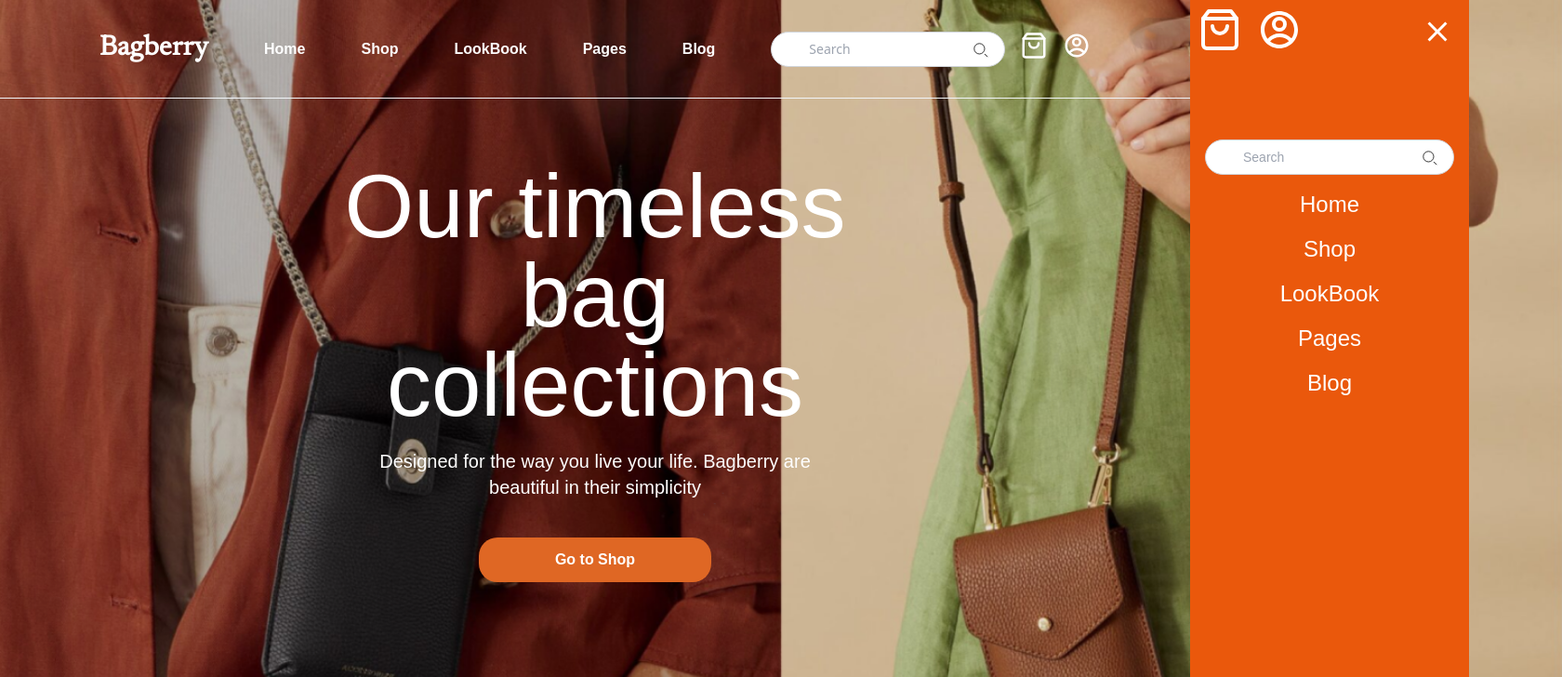
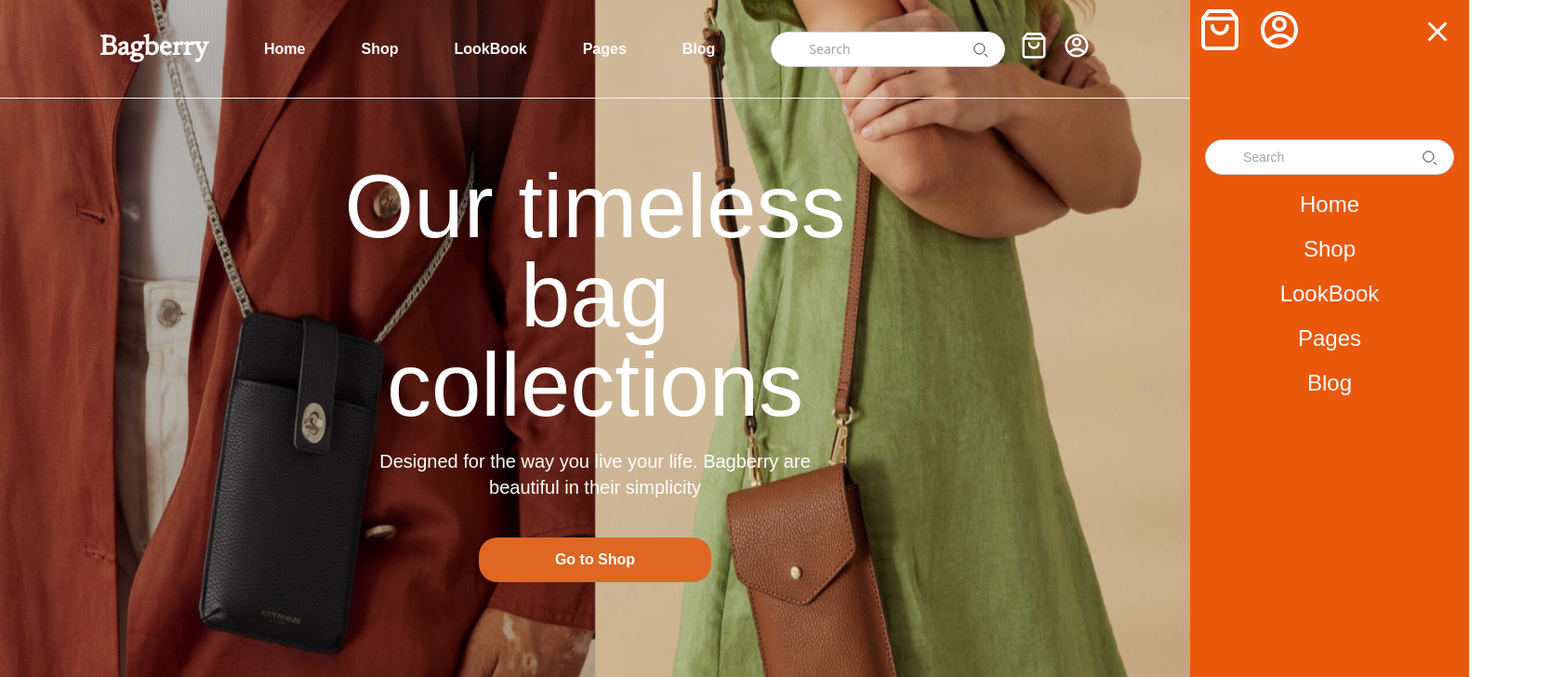
Before and after one commit to Firosmalik000/slicing-project, a React (Vite) app: page / in a window 1280 px wide. Shown: the top 728 px of the page at 93% size, 1680 px wide, since content can reach past the window. Built offline with nearby package versions, Linux system fonts and the light colour scheme; a web font is replaced by a local one.

Commit message:
hero width change

```diff
--- a/src/page/Hero.jsx
+++ b/src/page/Hero.jsx
@@ -3,7 +3,7 @@ import hero from '../assets/hero.png';
 const Hero = () => {
   return (
     <div className="relative w-full mb-[100px]" id="hero">
-      <img src={hero} alt="" className="min-w-[210vh] min-h-screen" />
+      <img src={hero} alt="" className="min-w-[100vh] min-h-screen" />
       <div className="absolute top-[400px]  left-1/2 -translate-x-1/2 -translate-y-1/2">
         <h1 className=" text-5xl md:text-8xl text-white text-center mb-5 font-anybody">
           Our timeless bag <br />
```
